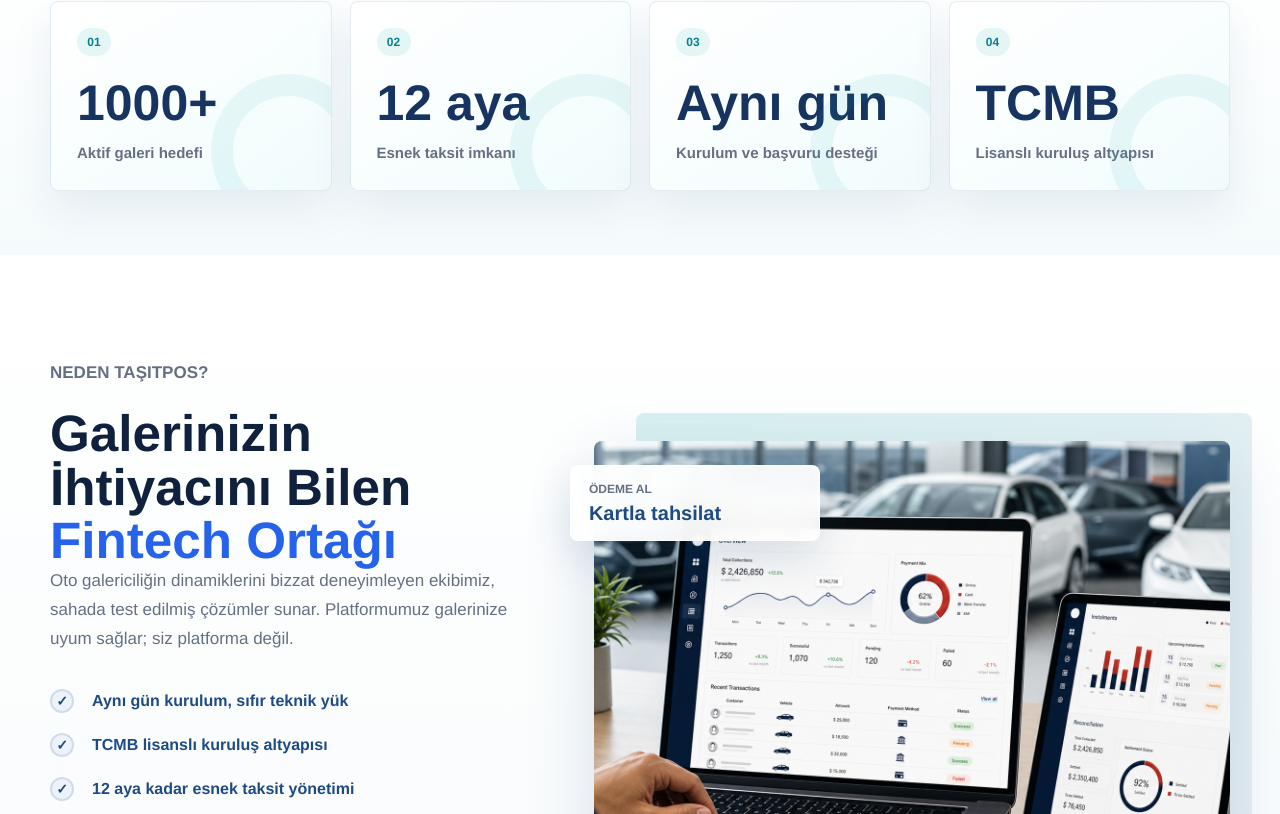
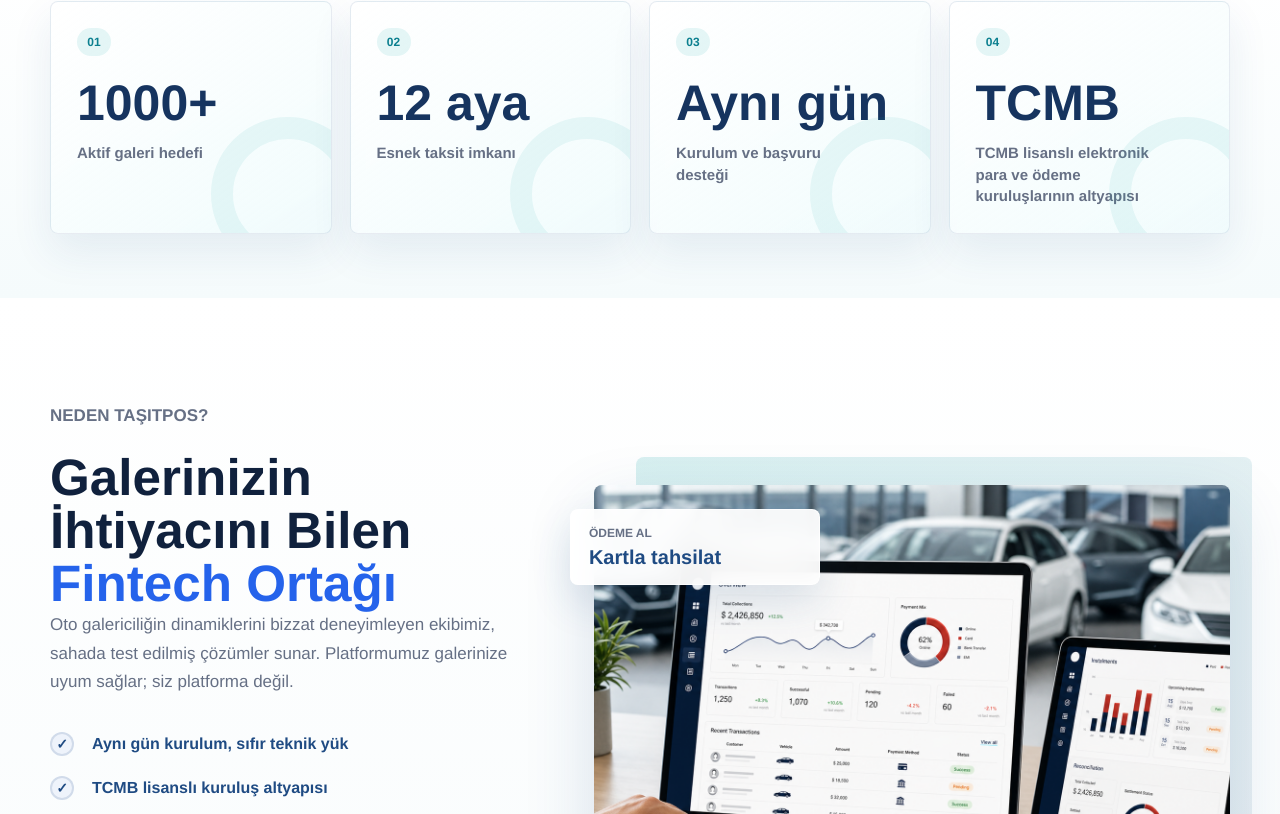
Before and after one commit to eliffvural/tasitPOS, a Next.js app: page / in a window 1280 px wide. Shown: the part 886-1700 px from the top of the page. Built offline with nearby package versions, Linux system fonts and the light colour scheme.

Commit message:
Update TCMB metric copy

```diff
--- a/app/globals.css
+++ b/app/globals.css
@@ -523,6 +523,7 @@
   font-size: 15px;
   font-weight: 700;
   line-height: 1.45;
+  max-width: 24ch;
 }
 
 .metrics.compact {
--- a/app/site-data.js
+++ b/app/site-data.js
@@ -29,7 +29,10 @@
   { value: "1000+", label: "Aktif galeri hedefi" },
   { value: "12 aya", label: "Esnek taksit imkanı" },
   { value: "Aynı gün", label: "Kurulum ve başvuru desteği" },
-  { value: "TCMB", label: "Lisanslı kuruluş altyapısı" },
+  {
+    value: "TCMB",
+    label: "TCMB lisanslı elektronik para ve ödeme kuruluşlarının altyapısı",
+  },
 ];
 
 export const services = [
```
